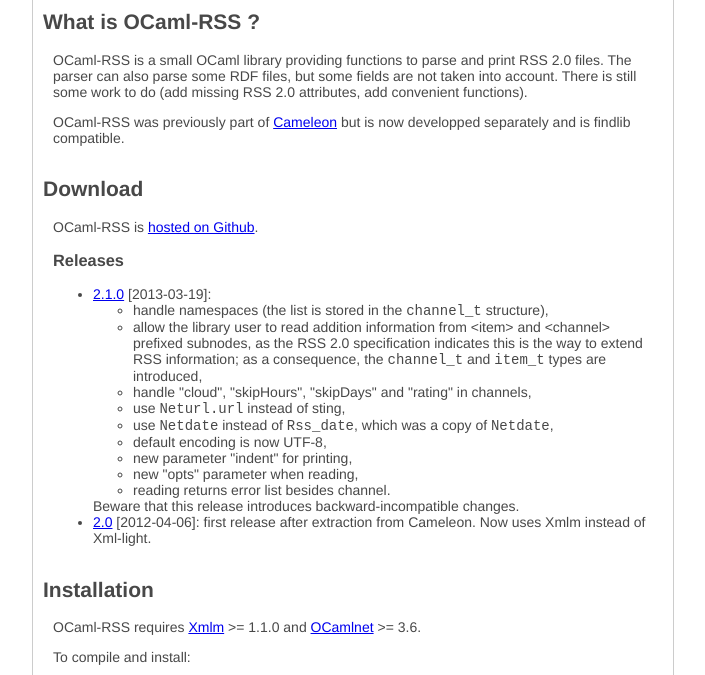
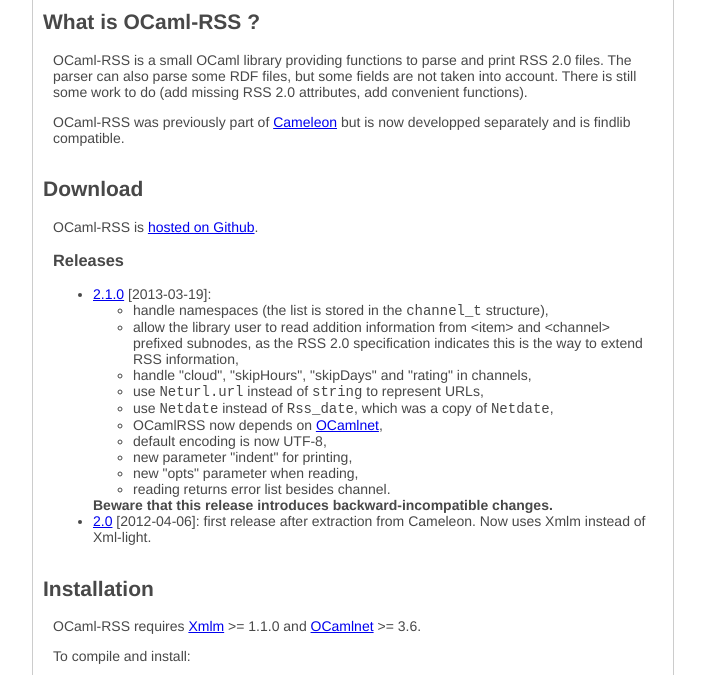
Before and after one commit to Chris00/ocamlrss, a plain HTML site: page web/index.html in a window 1280 px wide. Shown: the part 72-747 px from the top of the page, without its empty margins (287-992 px from the left). Drawn offline with Linux system fonts and the light colour scheme.

Commit message:
update web page for release 2.1.0

```diff
--- a/web/index.html
+++ b/web/index.html
@@ -29,17 +29,17 @@ OCaml-RSS is <a href="https://github.com/zoggy/ocamlrss">hosted on Github</a>.
 <li>handle namespaces (the list is stored in the <code>channel_t</code> structure),</li>
 <li>allow the library user to read addition information from
   &lt;item&gt; and &lt;channel&gt; prefixed subnodes, as the RSS 2.0 specification
-  indicates this is the way to extend RSS information; as a consequence,
-  the <code>channel_t</code> and <code>item_t</code> types are introduced,</li>
+  indicates this is the way to extend RSS information,</li>
 <li>handle "cloud", "skipHours", "skipDays" and "rating" in channels,</li>
-<li>use <code>Neturl.url</code> instead of sting,</li>
+<li>use <code>Neturl.url</code> instead of <code>string</code> to represent URLs,</li>
 <li>use <code>Netdate</code> instead of <code>Rss_date</code>, which was a copy of <code>Netdate</code>,</li>
+<li>OCamlRSS now depends on <a href="http://projects.camlcity.org/projects/ocamlnet.html">OCamlnet</a>,</li>
 <li>default encoding is now UTF-8,</li>
 <li>new parameter "indent" for printing,</li>
 <li>new "opts" parameter when reading,</li>
 <li>reading returns error list besides channel.</li>
 </ul>
-Beware that this release introduces backward-incompatible changes.
+<strong>Beware that this release introduces backward-incompatible changes.</strong>
 </li>
 
 <li><a href="ocamlrss-2.0.tar.gz">2.0</a> [2012-04-06]:
```
